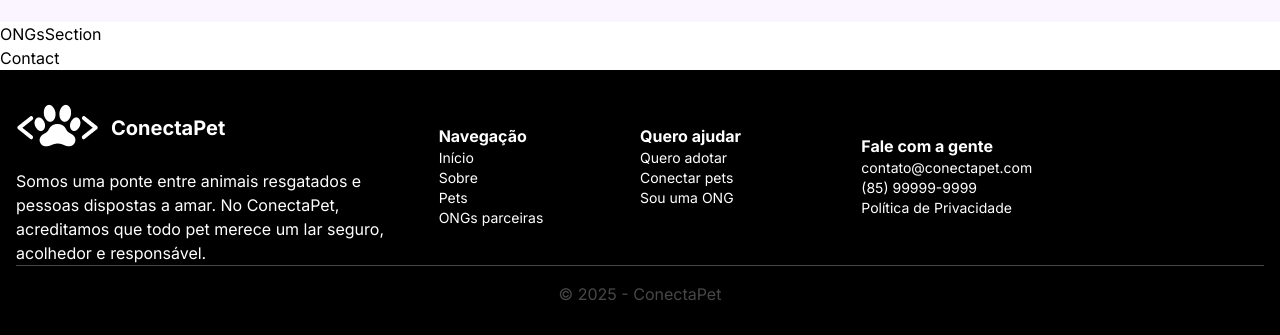
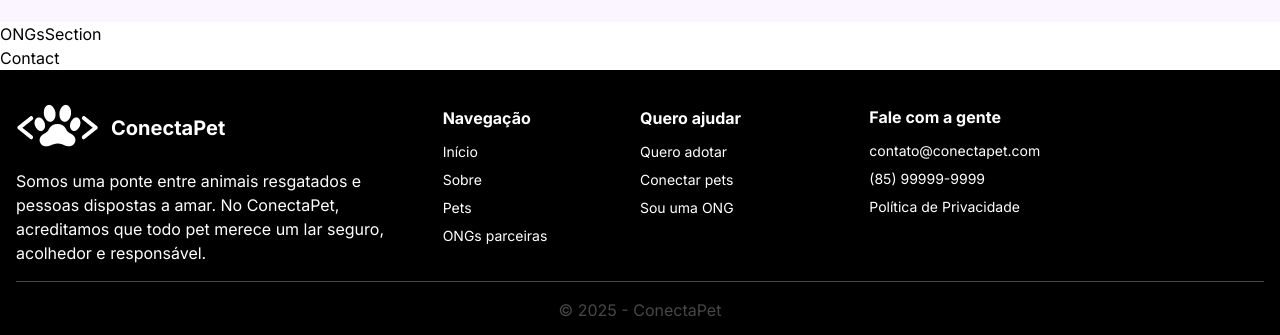
Before and after one commit to flaviare1s/conectapet-front, a React (Vite) app: page / in a window 1280 px wide. Shown: the part 906-1241 px from the top of the page. Built offline with nearby package versions, Linux system fonts and the light colour scheme.

Commit message:
style: ajusta estilos do footer

```diff
--- a/src/components/Footer.jsx
+++ b/src/components/Footer.jsx
@@ -3,8 +3,8 @@ import logo from "../assets/logo-pb.png"
 
 export const Footer = () => {
   return (
-    <footer className="bg-black text-white p-4 flex flex-col justify-center items-center">
-      <div className="grid grid-cols-1 md:grid-cols-3 items-center gap-5">
+    <footer className="bg-black text-white p-4 flex flex-col items-center">
+      <div className="grid grid-cols-1 md:grid-cols-3 items-center gap-8 pb-4">
         <div>
           <div className="flex items-center gap-3">
             <div className="w-[56px] md:w-[83px]">
@@ -18,35 +18,35 @@ export const Footer = () => {
         </div>
         <div className="grid grid-cols-2">
           <div>
-            <h3 className="font-bold">Navegação</h3>
-            <nav className="flex flex-col text-sm">
-              <Link to="/" >Início</Link>
-              <Link to="/about" >Sobre</Link>
-              <Link to="/pets" >Pets</Link>
-              <Link to="/ongs" >ONGs parceiras</Link>
+            <h3 className="font-bold mb-3">Navegação</h3>
+            <nav className="flex flex-col text-sm gap-2">
+              <Link className="hover:text-cinza" to="/" >Início</Link>
+              <Link className="hover:text-cinza" to="/about" >Sobre</Link>
+              <Link className="hover:text-cinza" to="/pets" >Pets</Link>
+              <Link className="hover:text-cinza" to="/ongs" >ONGs parceiras</Link>
             </nav>
           </div>
           <div>
-            <h3 className="font-bold">Quero ajudar</h3>
-            <nav className="flex flex-col text-sm">
-              <Link to="/signup/user" >Quero adotar</Link>
-              <Link to="/pets" >Conectar pets</Link>
-              <Link to="/signup/guardian" >Sou uma ONG</Link>
+            <h3 className="font-bold mb-3">Quero ajudar</h3>
+            <nav className="flex flex-col text-sm gap-2">
+              <Link className="hover:text-cinza" to="/signup/user" >Quero adotar</Link>
+              <Link className="hover:text-cinza" to="/pets" >Conectar pets</Link>
+              <Link className="hover:text-cinza" to="/signup/guardian" >Sou uma ONG</Link>
             </nav>
           </div>
         </div>
         <div>
-          <div>
-            <h3 className="font-bold">Fale com a gente</h3>
-            <div className="text-sm">
-              <p>contato@conectapet.com</p>
-              <p>(85) 99999-9999</p>
-              <Link to="/privacidade" >Política de Privacidade</Link>
+          <div className="md:mt-[-30px]">
+            <h3 className="font-bold mb-3">Fale com a gente</h3>
+            <div className="text-sm flex flex-col gap-2">
+              <a className="hover:text-cinza" href="mailto:contato@conectapet.com" target="_blank">contato@conectapet.com</a>
+              <a className="hover:text-cinza" href="tel:+5585999999999">(85) 99999-9999</a>
+              <Link className="hover:text-cinza" to="/privacidade" >Política de Privacidade</Link>
             </div>
           </div>
         </div>
       </div>
-      <div className="text-cinza text-center border-t border-cinza py-4 w-full">
+      <div className="text-cinza text-center border-t border-cinza pt-4 w-full">
         <p>© 2025 - ConectaPet</p>
       </div>
     </footer>
```
